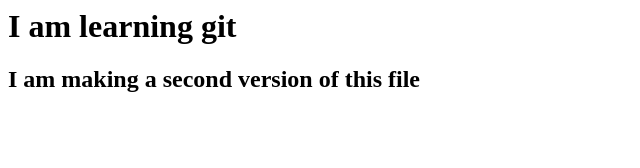
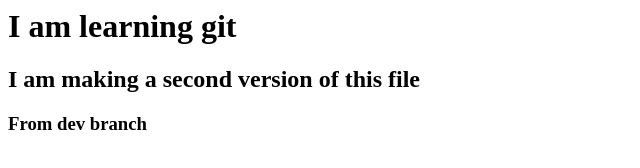
Before and after one commit to saniknight1234/newRepo, a plain HTML site: page index.html in a window 1280 px wide. Shown: the whole page, without its empty margins (0-640 px from the left). Drawn offline with Linux system fonts and the light colour scheme.

Commit message:
added 2nd quotes in dev branch

```diff
--- a/index.html
+++ b/index.html
@@ -3,6 +3,6 @@
 
 		<h1>I am learning git </h1>
 		<h2>I am making a second version of this file</h2>
-
+		<h3>From dev branch</h3>
 	</body>
 </html>
```
